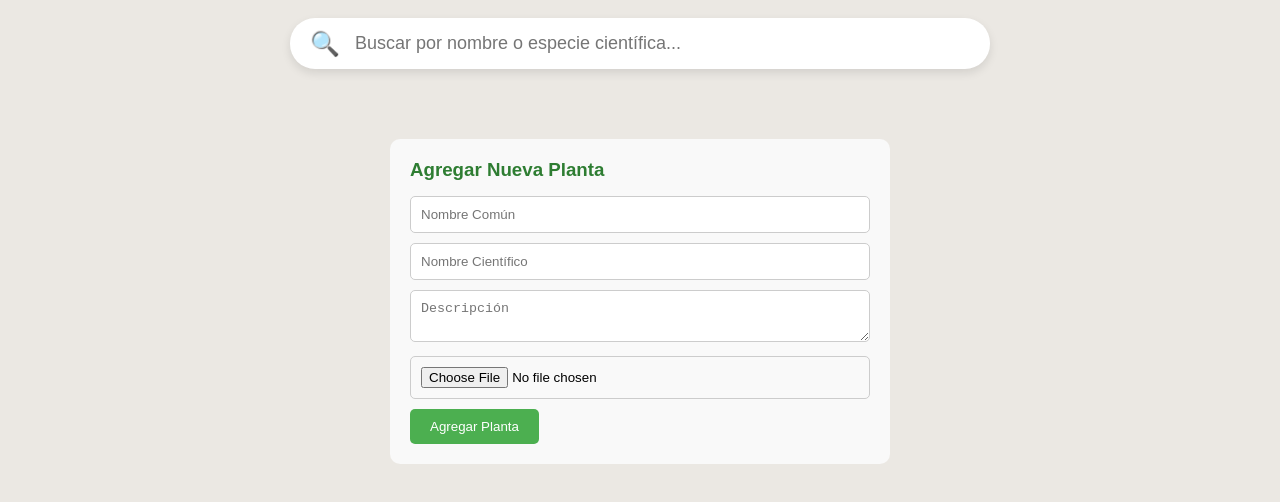
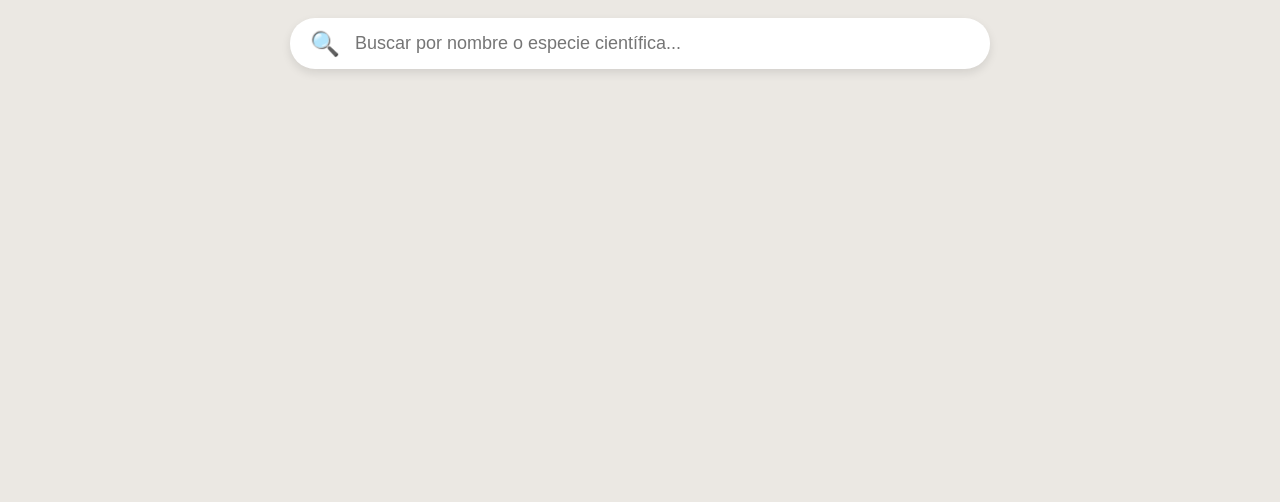
Before and after one commit to zer0-sys/Proyecto-Flor-Data, a website: page frontend/biblioteca.html in a window 1280 px wide. Shown: the part 82-584 px from the top of the page. Drawn offline with Linux system fonts and the light colour scheme; no server answers.

Commit message:
Eliminar formulario y lógica de agregar planta en biblioteca.html

```diff
--- a/frontend/biblioteca.html
+++ b/frontend/biblioteca.html
@@ -154,42 +154,6 @@
             font-size: 1em;
             color: #333;
         }
-
-        /* Estilos para formulario de agregar planta */
-        .add-plant-form {
-            margin-top: 30px;
-            padding: 20px;
-            background: #f9f9f9;
-            border-radius: 10px;
-            max-width: 500px;
-        }
-
-        .add-plant-form h3 {
-            margin-bottom: 15px;
-            color: #2e7d32;
-        }
-
-        .add-plant-form input,
-        .add-plant-form textarea {
-            width: 100%;
-            padding: 10px;
-            margin-bottom: 10px;
-            border: 1px solid #ccc;
-            border-radius: 5px;
-        }
-
-        .add-plant-form button {
-            background: #4caf50;
-            color: white;
-            padding: 10px 20px;
-            border: none;
-            border-radius: 5px;
-            cursor: pointer;
-        }
-
-        .add-plant-form button:hover {
-            background: #45a049;
-        }
     </style>
 </head>
 <body>
@@ -220,16 +184,6 @@
 
         <div id="plant-list">
             <!-- Las plantas se cargarán dinámicamente desde la API -->
-        </div>
-
-        <!-- Formulario para agregar planta -->
-        <div class="add-plant-form">
-            <h3>Agregar Nueva Planta</h3>
-            <input type="text" id="nombreComun" placeholder="Nombre Común" required>
-            <input type="text" id="nombreCientifico" placeholder="Nombre Científico" required>
-            <textarea id="descripcion" placeholder="Descripción" required></textarea>
-            <input type="file" id="imagen" accept="image/*">
-            <button onclick="agregarPlanta()">Agregar Planta</button>
         </div>
     </div>
 
@@ -271,44 +225,6 @@
                 .then(res => res.json())
                 .then(renderPlantas);
         });
-
-        // Función para subir imagen
-        async function subirImagen() {
-            const file = document.getElementById('imagen').files[0];
-            if (!file) return null;
-            const formData = new FormData();
-            formData.append('imagen', file);
-            const res = await fetch('/api/upload', { method: 'POST', body: formData });
-            const data = await res.json();
-            return data.url || null;
-        }
-
-        // Función para agregar planta
-        async function agregarPlanta() {
-            const nombreComun = document.getElementById('nombreComun').value;
-            const nombreCientifico = document.getElementById('nombreCientifico').value;
-            const descripcion = document.getElementById('descripcion').value;
-            if (!nombreComun || !nombreCientifico || !descripcion) return alert('Completa todos los campos');
-
-            const imagenUrl = await subirImagen();
-
-            const res = await fetch('/api/plantas', {
-                method: 'POST',
-                headers: { 'Content-Type': 'application/json' },
-                body: JSON.stringify({ nombreComun, nombreCientifico, descripcion, imagen: imagenUrl })
-            });
-
-            if (res.ok) {
-                alert('Planta agregada');
-                document.getElementById('nombreComun').value = '';
-                document.getElementById('nombreCientifico').value = '';
-                document.getElementById('descripcion').value = '';
-                document.getElementById('imagen').value = '';
-                fetch('/api/plantas').then(res => res.json()).then(renderPlantas); // Recargar lista
-            } else {
-                alert('Error agregando planta');
-            }
-        }
     </script>
 </body>
 </html>
```
